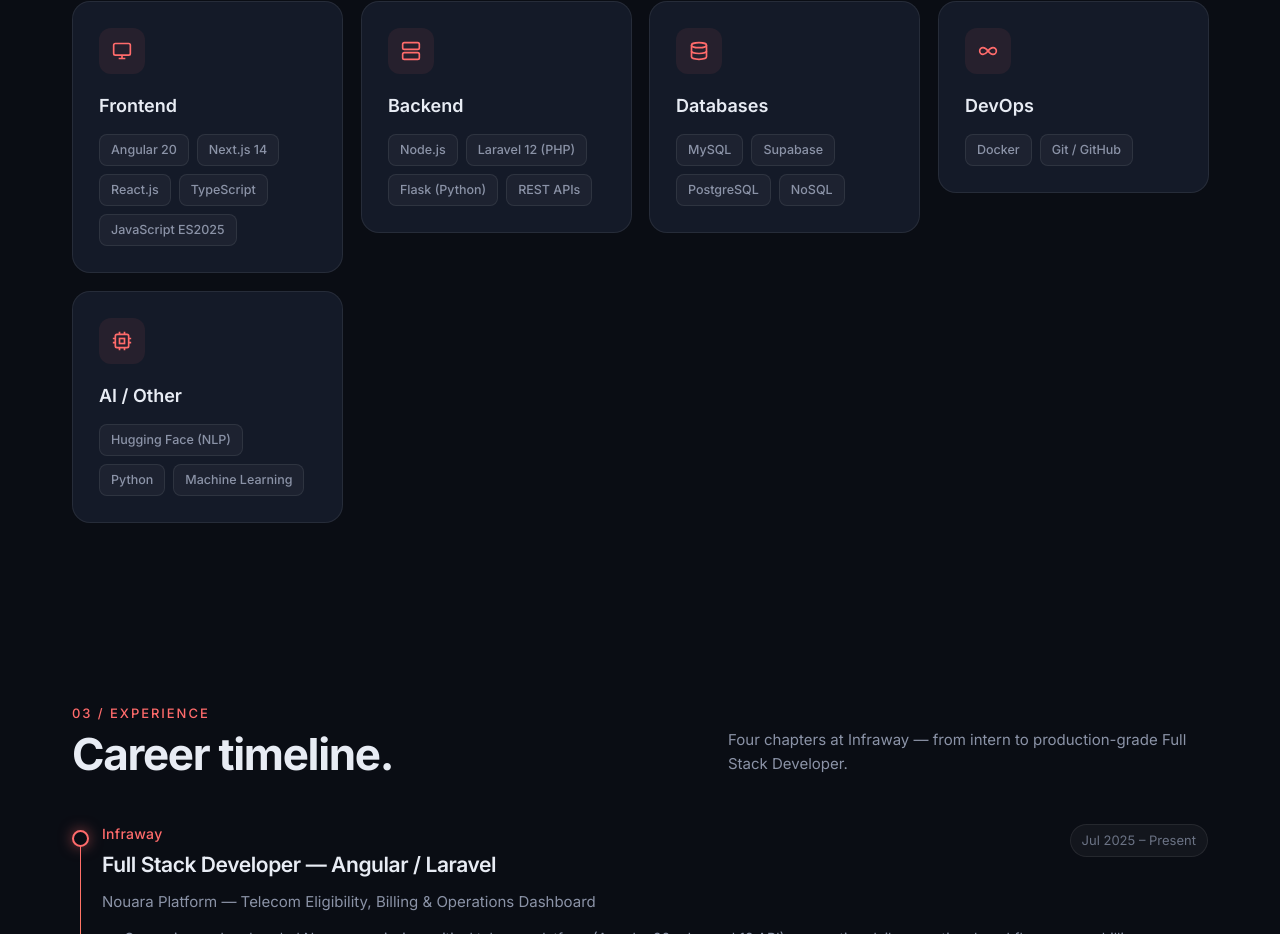
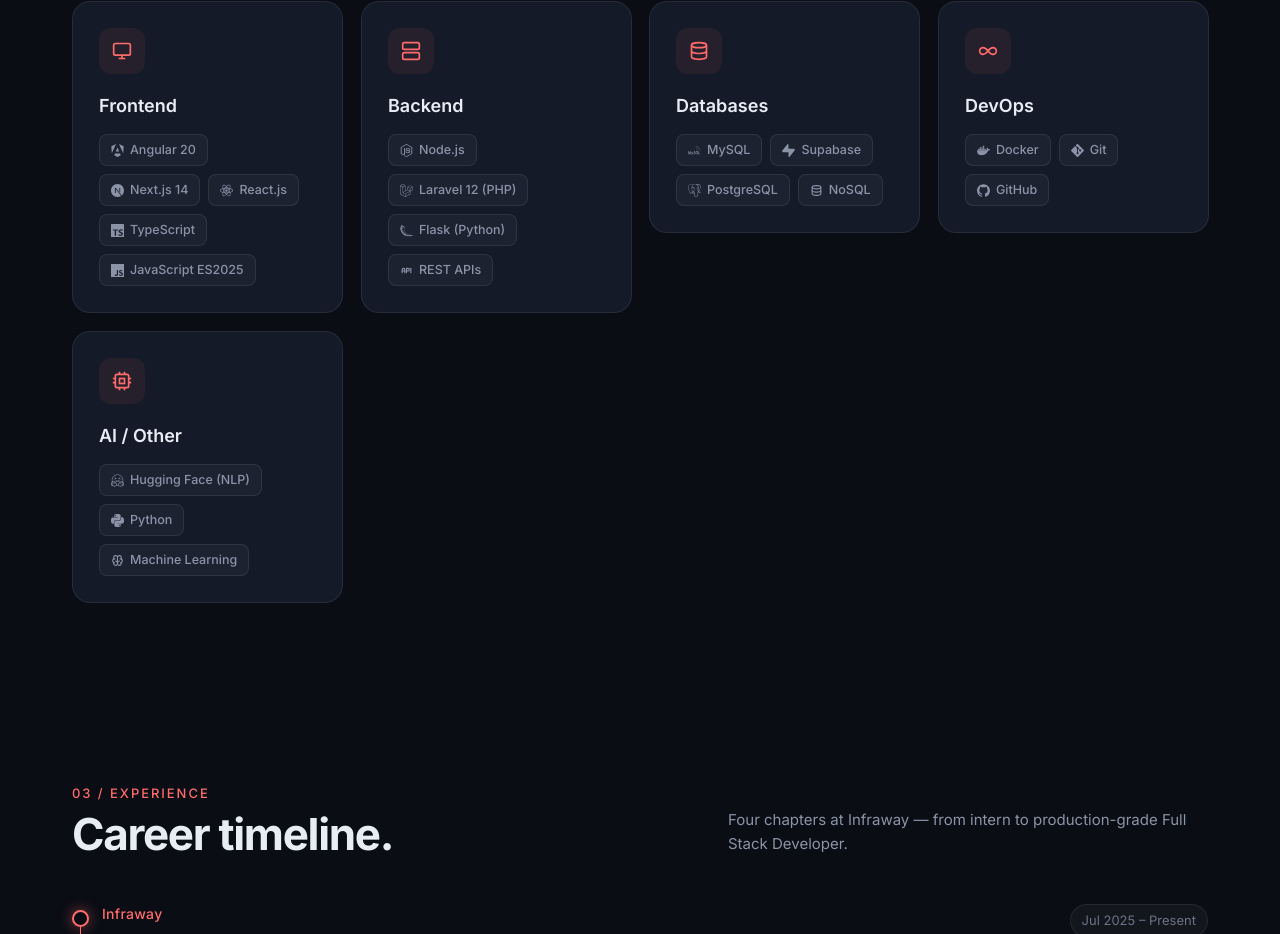
Before and after one commit to AmineMabrouk17/My-Portfolio, a Next.js app: page / in a window 1280 px wide. Shown: the part 1677-2611 px from the top of the page. Built offline with nearby package versions, Linux system fonts and the light colour scheme.

Commit message:
feat: add technology logos to skills tags

```diff
--- a/package.json
+++ b/package.json
@@ -15,6 +15,7 @@
     "next": "16.2.11",
     "react": "19.2.4",
     "react-dom": "19.2.4",
+    "react-icons": "^5.7.0",
     "tailwind-merge": "^3.6.0"
   },
   "devDependencies": {
--- a/src/components/sections/Skills.tsx
+++ b/src/components/sections/Skills.tsx
@@ -1,5 +1,25 @@
 "use client";
 
+import type { IconType } from "react-icons";
+import {
+  SiAngular,
+  SiDocker,
+  SiFlask,
+  SiGit,
+  SiGithub,
+  SiHuggingface,
+  SiJavascript,
+  SiLaravel,
+  SiMysql,
+  SiNextdotjs,
+  SiNodedotjs,
+  SiPostgresql,
+  SiPython,
+  SiReact,
+  SiSupabase,
+  SiTypescript,
+} from "react-icons/si";
+import { TbApi, TbBrain, TbDatabase } from "react-icons/tb";
 import { useI18n } from "@/i18n/I18nContext";
 import ScrollReveal from "@/components/ui/ScrollReveal";
 import { TiltCard } from "@/components/motion/tilt-card";
@@ -23,7 +43,7 @@
   {
     icon: "infinity",
     titleKey: "skills.devops",
-    tags: ["Docker", "Git / GitHub"],
+    tags: ["Docker", "Git", "GitHub"],
   },
   {
     icon: "cpu",
@@ -31,6 +51,28 @@
     tags: ["Hugging Face (NLP)", "Python", "Machine Learning"],
   },
 ];
+
+const techIcons: Record<string, IconType> = {
+  "Angular 20": SiAngular,
+  "Next.js 14": SiNextdotjs,
+  "React.js": SiReact,
+  TypeScript: SiTypescript,
+  "JavaScript ES2025": SiJavascript,
+  "Node.js": SiNodedotjs,
+  "Laravel 12 (PHP)": SiLaravel,
+  "Flask (Python)": SiFlask,
+  "REST APIs": TbApi,
+  MySQL: SiMysql,
+  Supabase: SiSupabase,
+  PostgreSQL: SiPostgresql,
+  NoSQL: TbDatabase,
+  Docker: SiDocker,
+  Git: SiGit,
+  GitHub: SiGithub,
+  "Hugging Face (NLP)": SiHuggingface,
+  Python: SiPython,
+  "Machine Learning": TbBrain,
+};
 
 const iconMap: Record<string, React.JSX.Element> = {
   window: <svg width="20" height="20" viewBox="0 0 24 24" fill="none" stroke="currentColor" strokeWidth="2"><rect x="2" y="3" width="20" height="14" rx="2" /><line x1="8" y1="21" x2="16" y2="21" /><line x1="12" y1="17" x2="12" y2="21" /></svg>,
@@ -74,14 +116,18 @@
                   {t(skill.titleKey)}
                 </h3>
                 <div className="flex flex-wrap gap-2">
-                  {skill.tags.map((tag) => (
-                    <span
-                      key={tag}
-                      className="text-[12.5px] py-[5px] px-[11px] rounded-lg bg-white/[0.04] border border-[var(--color-border)] text-[var(--color-muted)] font-medium"
-                    >
-                      {tag}
-                    </span>
-                  ))}
+                  {skill.tags.map((tag) => {
+                    const TechIcon = techIcons[tag];
+                    return (
+                      <span
+                        key={tag}
+                        className="inline-flex items-center gap-1.5 text-[12.5px] py-[5px] px-[11px] rounded-lg bg-white/[0.04] border border-[var(--color-border)] text-[var(--color-muted)] font-medium"
+                      >
+                        {TechIcon ? <TechIcon size={13} className="shrink-0" /> : null}
+                        {tag}
+                      </span>
+                    );
+                  })}
                 </div>
               </TiltCard>
             </ScrollReveal>
```
Also changed, not shown: 1 other file (tests, documents, lock files or other folders).
